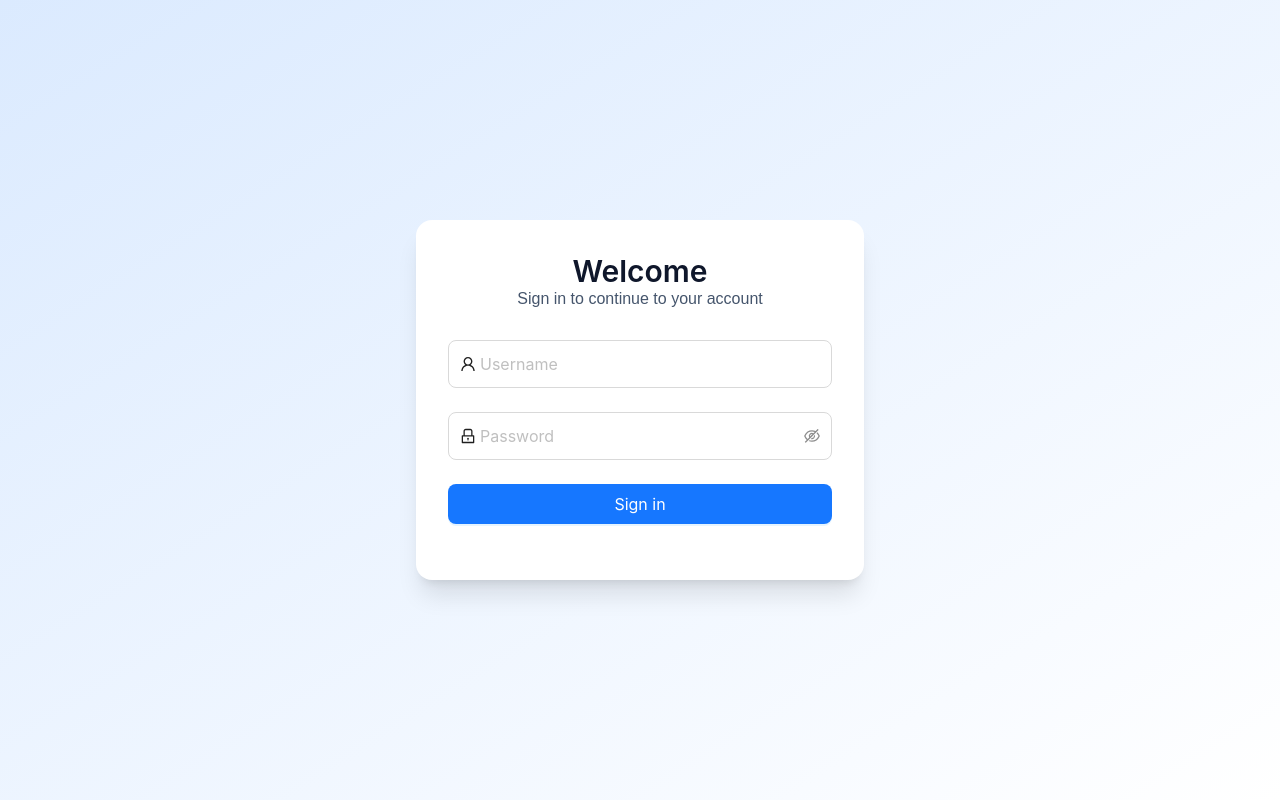
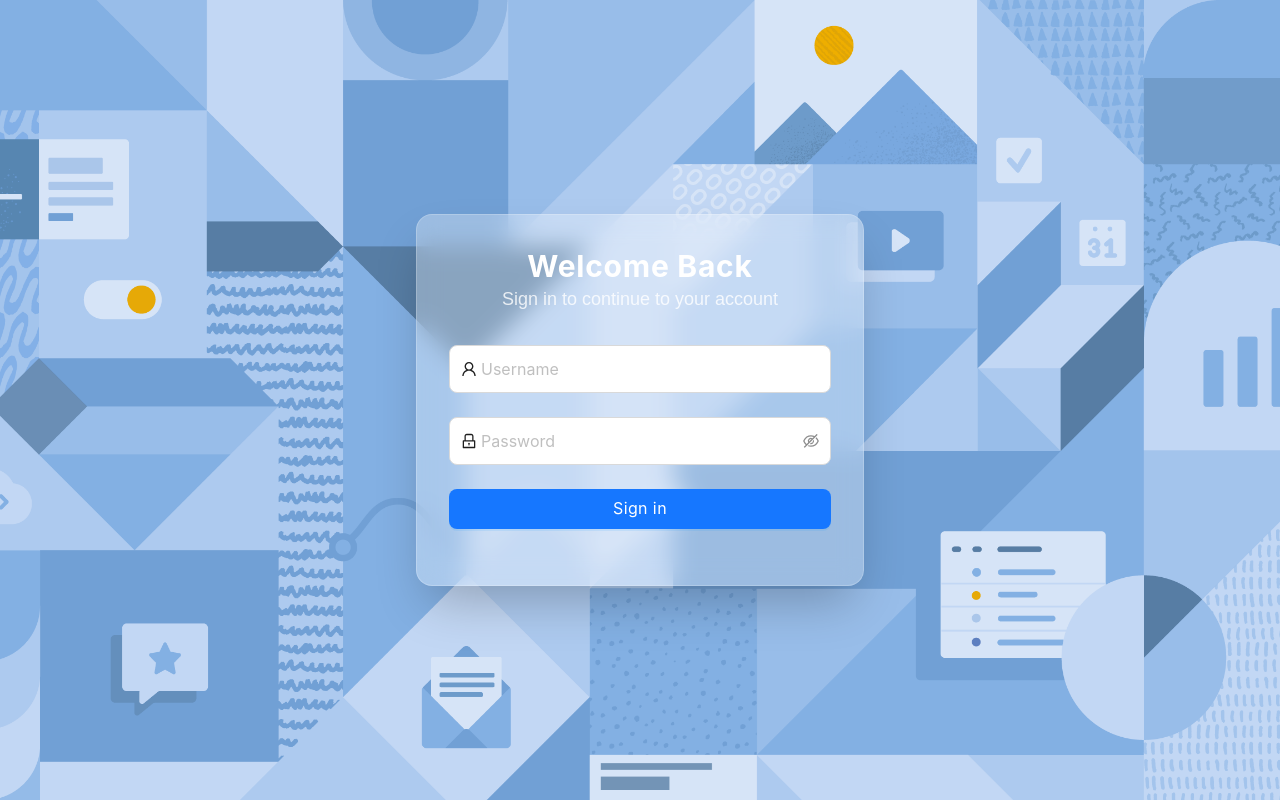
Before and after one commit to QHuyyyyy/Group_Final_Project, a React (Vite) app: page /login in a window 1280 px wide. Built offline with nearby package versions, Linux system fonts and the light colour scheme.

Commit message:
design login page

```diff
--- a/src/pages/common/Login.tsx
+++ b/src/pages/common/Login.tsx
@@ -3,6 +3,7 @@ import { UserOutlined, LockOutlined } from '@ant-design/icons';
 import { useNavigate } from 'react-router-dom';
 import { useApiStore } from '../../stores/apiStore';
 import { useAuth } from '../../contexts/AuthContext';
+import loginBackground from '../../assets/login-background.png';
 
 const { Title } = Typography;
 
@@ -24,14 +25,21 @@ export default function Login() {
   };
 
   return (
-    <div className="min-h-screen bg-gradient-to-br from-blue-100 to-white dark:from-slate-900 dark:to-slate-800 flex items-center justify-center p-4">
+    <div
+      className="min-h-screen flex items-center justify-center p-4"
+      style={{
+        backgroundImage: `url(${loginBackground})`,
+        backgroundSize: 'cover',
+        backgroundPosition: 'center'
+      }}
+    >
       <div className="max-w-md w-full">
-        <div className="bg-white dark:bg-slate-800 rounded-2xl shadow-xl p-8 space-y-8">
+        <div className="bg-white/30 backdrop-blur-md rounded-2xl shadow-2xl p-8 space-y-8 border border-white/20">
           <div className="text-center space-y-2">
-            <Title level={2} className="!text-slate-900 dark:!text-white !m-0">
-              Welcome
+            <Title level={2} className="!text-white !m-0 !font-bold tracking-wide">
+              Welcome Back
             </Title>
-            <p className="text-slate-600 dark:text-slate-400">
+            <p className="text-white/80 text-lg font-medium">
               Sign in to continue to your account
             </p>
           </div>
@@ -40,29 +48,31 @@ export default function Login() {
             form={form}
             onFinish={handleSubmit}
             layout="vertical"
-            className="space-y-4"
+            className="space-y-6"
           >
             <Form.Item
               name="username"
-              rules={[{ required: true, message: 'Please enter your username!' }]}
+              rules={[{ required: true, message: 'Vui lòng nhập tên đăng nhập!' }]}
             >
               <Input
-                prefix={<UserOutlined />}
+                prefix={<UserOutlined className="text-white/60" />}
                 placeholder="Username"
                 size="large"
-                className="h-12"
+                className="h-12 bg-white/20 border-white/30 text-white placeholder:text-white/60
+                  focus:bg-white/30 hover:bg-white/30 transition-all"
               />
             </Form.Item>
 
             <Form.Item
               name="password"
-              rules={[{ required: true, message: 'Please enter your password!' }]}
+              rules={[{ required: true, message: 'Vui lòng nhập mật khẩu!' }]}
             >
               <Input.Password
-                prefix={<LockOutlined />}
+                prefix={<LockOutlined className="text-white/60" />}
                 placeholder="Password"
                 size="large"
-                className="h-12"
+                className="h-12 bg-white/20 border-white/30 text-white placeholder:text-white/60
+                  focus:bg-white/30 hover:bg-white/30 transition-all"
               />
             </Form.Item>
 
@@ -73,16 +83,14 @@ export default function Login() {
                 loading={isLoading}
                 size="large"
                 block
-                className="h-12 bg-gradient-to-r from-blue-500 to-blue-600 hover:from-blue-600
-                  hover:to-blue-700 border-0 shadow-lg hover:shadow-xl
-                  transition-all duration-200 text-base font-medium"
+                className="h-12 bg-[#1a4f95] hover:bg-[#0d3d7a] border-0
+                  shadow-lg hover:shadow-xl transition-all duration-200
+                  text-base font-semibold tracking-wide"
               >
                 Sign in
               </Button>
             </Form.Item>
           </Form>
-
-
         </div>
       </div>
     </div>
```
Also changed, not shown: src/assets/login-background.png (added).
